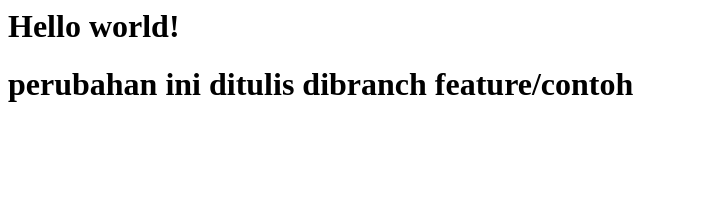
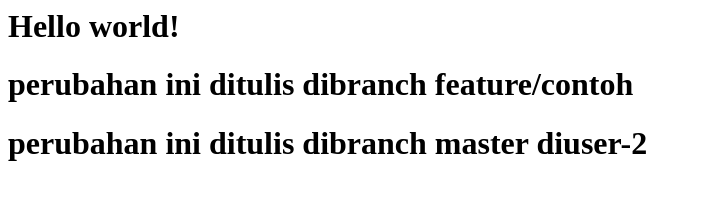
Before and after one commit to fmuhammad667/belajar-git-remote, a plain HTML site: page index.html in a window 1280 px wide. Shown: the whole page, without its empty margins (0-701 px from the left). Drawn offline with Linux system fonts and the light colour scheme.

Commit message:
perubahan di-file index.html oleh user2

```diff
--- a/index.html
+++ b/index.html
@@ -2,5 +2,6 @@
     <body>
         <h1>Hello world!</h1>
         <h1>perubahan ini ditulis dibranch feature/contoh</h1>
+        <h1>perubahan ini ditulis dibranch master diuser-2</h1>
     </body>
 </html>
```
